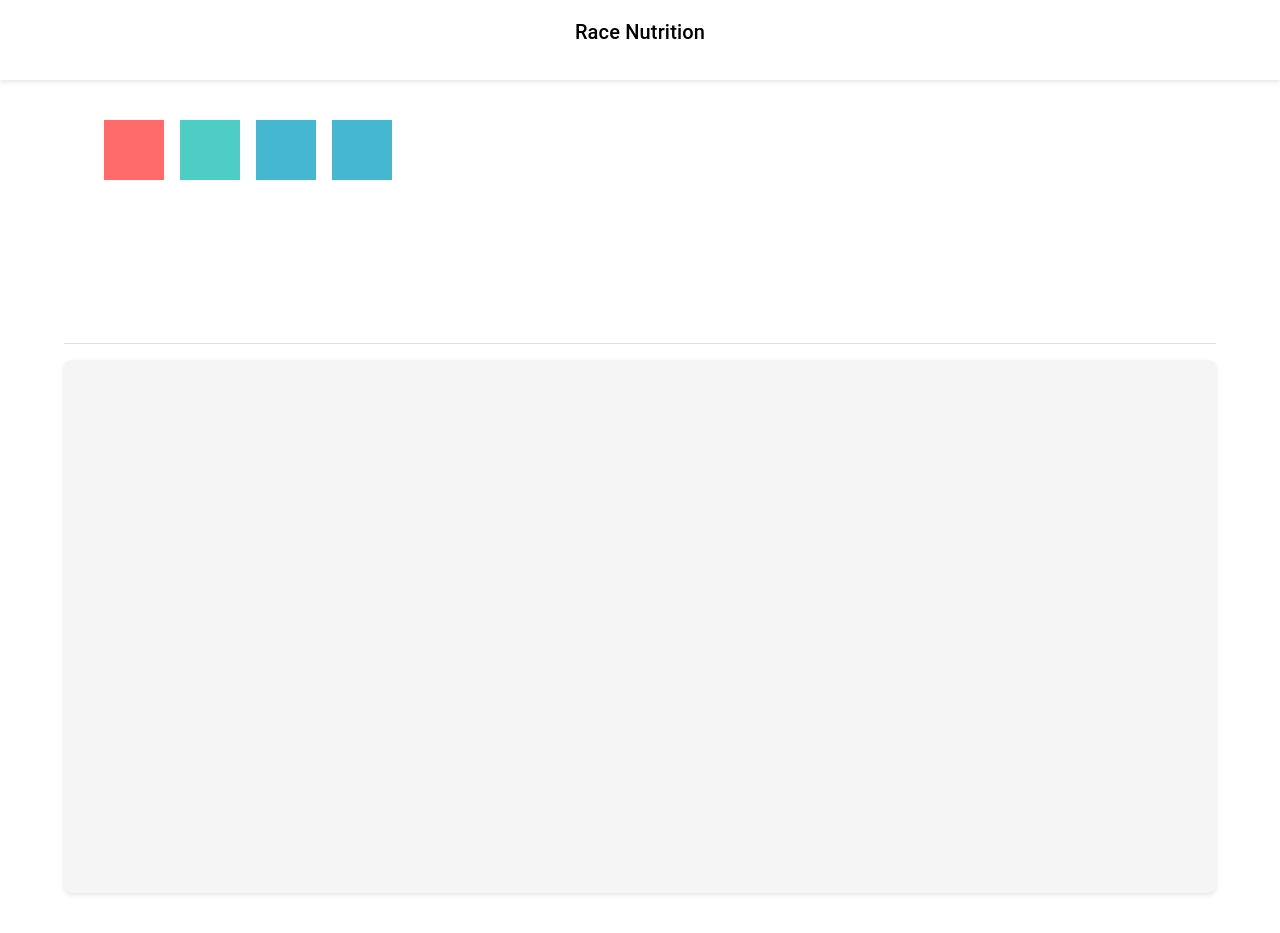
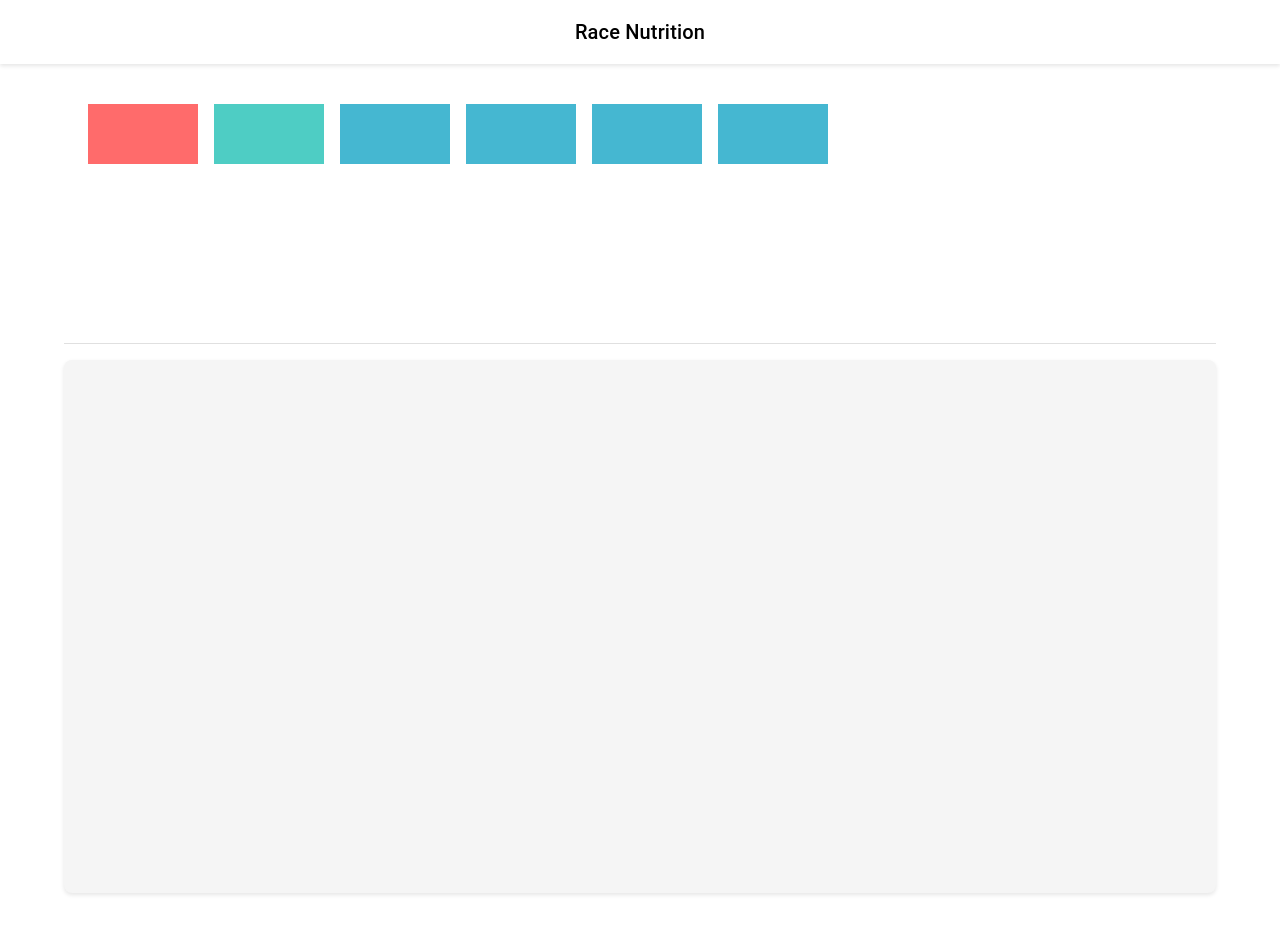
Before and after one commit to tom-gordon13/race-nutrition-v2, a React (Create React App) app in the folder ui/: page / in a window 1280 px wide. Built offline with nearby package versions, Linux system fonts and the light colour scheme.

Commit message:
setting up accordion

```diff
--- a/ui/src/components/FoodItem.tsx
+++ b/ui/src/components/FoodItem.tsx
@@ -3,6 +3,7 @@ import { Box, styled, keyframes } from '@mui/material';
 
 interface FoodItemProps {
     color: string;
+    setIsItemSelected: React.Dispatch<React.SetStateAction<boolean>>;
     onDragStart: (e: React.DragEvent<HTMLDivElement>) => void;
     onTouchStart: (e: React.TouchEvent<HTMLDivElement>) => void;
 }
@@ -22,7 +23,7 @@ const StyledBox = styled(Box, {
     isSelected: boolean;
     color: string;
 }>(({ theme, isSelected, color }) => ({
-    width: '60px',
+    width: '110px',
     height: '60px',
     backgroundColor: color,
     cursor: 'grab',
@@ -37,11 +38,12 @@ const StyledBox = styled(Box, {
 }));
 
 
-const FoodItem: React.FC<FoodItemProps> = ({ color, onDragStart, onTouchStart }) => {
+const FoodItem: React.FC<FoodItemProps> = ({ color, onDragStart, onTouchStart, setIsItemSelected }) => {
     const [isSelected, setIsSelected] = useState(false)
 
     const handleTouchStart = (e: React.TouchEvent<HTMLDivElement>) => {
         setIsSelected(!isSelected);
+        setIsItemSelected((prev) => !prev)
         onTouchStart(e);
     }
 
--- a/ui/src/components/FoodItemContainer.tsx
+++ b/ui/src/components/FoodItemContainer.tsx
@@ -1,5 +1,5 @@
 import React, { useState } from 'react';
-import { Container, styled, Box } from '@mui/material';
+import { Container, styled, Box, Grid } from '@mui/material';
 import FoodItem from './FoodItem';
 
 const StyledContainer = styled(Container)({
@@ -15,8 +15,12 @@ const FoodItemsWrapper = styled(Box)({
     padding: '16px',
 });
 
-const FoodItemContainer: React.FC = () => {
-    const colors = ['#FF6B6B', '#4ECDC4', '#45B7D1', '#45B7D1'];
+interface FoodItemContainerProps {
+    setIsItemSelected: React.Dispatch<React.SetStateAction<boolean>>;
+}
+
+const FoodItemContainer: React.FC<FoodItemContainerProps> = ({ setIsItemSelected }) => {
+    const colors = ['#FF6B6B', '#4ECDC4', '#45B7D1', '#45B7D1', '#45B7D1', '#45B7D1'];
     const [activeDragItem, setActiveDragItem] = useState<string | null>(null);
 
     const handleDragStart = (e: React.DragEvent<HTMLDivElement>, color: string) => {
@@ -104,16 +108,18 @@ const FoodItemContainer: React.FC = () => {
             onTouchMove={handleTouchMove}
             onTouchEnd={handleTouchEnd}
         >
-            <FoodItemsWrapper>
+            <Grid container spacing={2}>
                 {colors.map((color, index) => (
-                    <FoodItem
-                        key={index}
-                        color={color}
-                        onDragStart={(e) => handleDragStart(e, color)}
-                        onTouchStart={(e) => handleTouchStart(e, color)}
-                    />
+                    <Grid key={index}>
+                        <FoodItem
+                            color={color}
+                            setIsItemSelected={setIsItemSelected}
+                            onDragStart={(e) => handleDragStart(e, color)}
+                            onTouchStart={(e) => handleTouchStart(e, color)}
+                        />
+                    </Grid>
                 ))}
-            </FoodItemsWrapper>
+            </Grid>
         </StyledContainer>
     );
 };
--- a/ui/src/components/Header.tsx
+++ b/ui/src/components/Header.tsx
@@ -2,7 +2,7 @@ import React from 'react';
 import { AppBar, Toolbar, Typography, styled } from '@mui/material';
 
 const StyledAppBar = styled(AppBar)({
-    height: '10vh',
+    height: '8vh',
     backgroundColor: '#ffffff',
     color: '#000000',
     boxShadow: '0 2px 4px rgba(0, 0, 0, 0.1)',
```
Also changed, not shown: ui/src/components/SelectedItemNutrition.tsx (+6 -11 lines).
